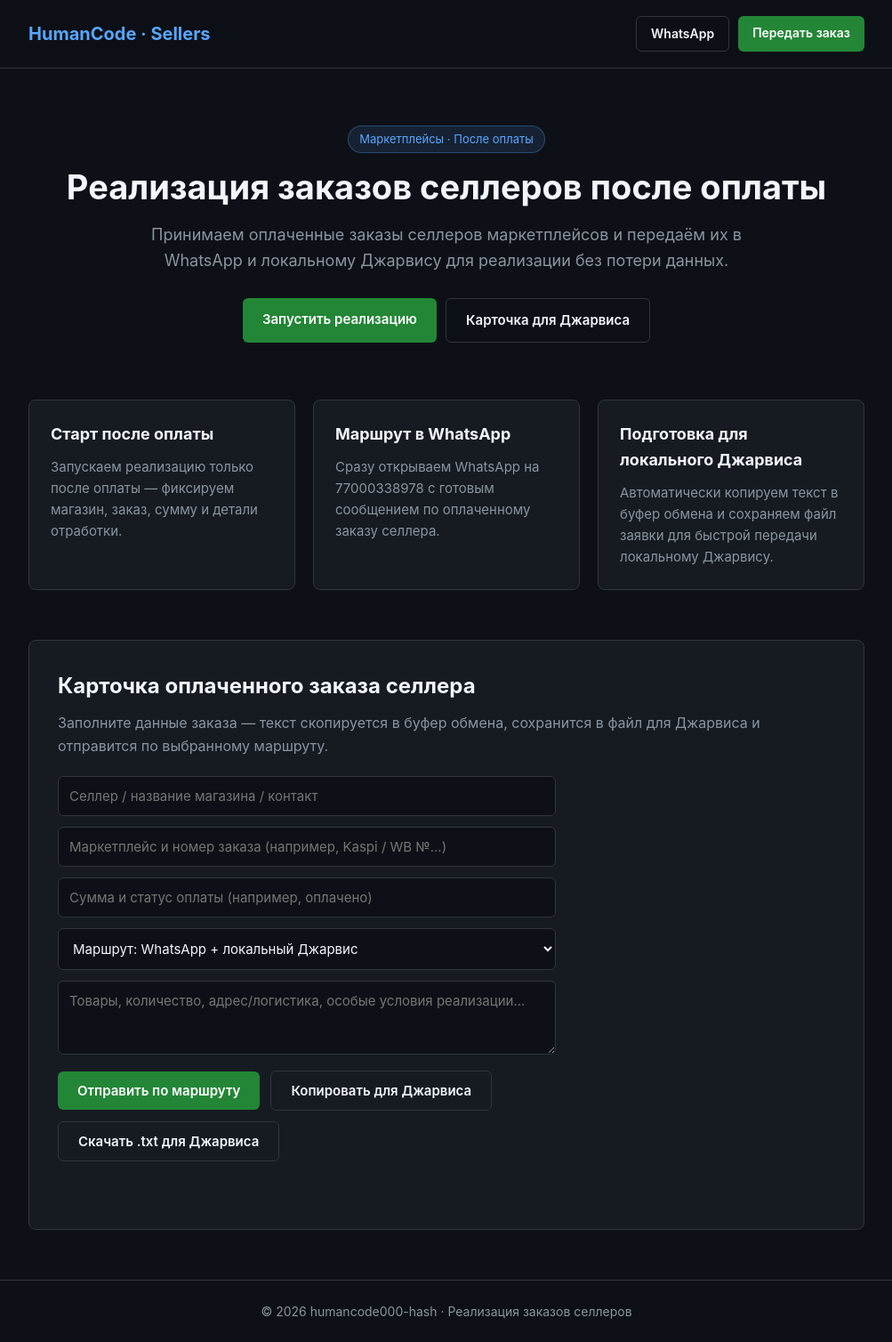
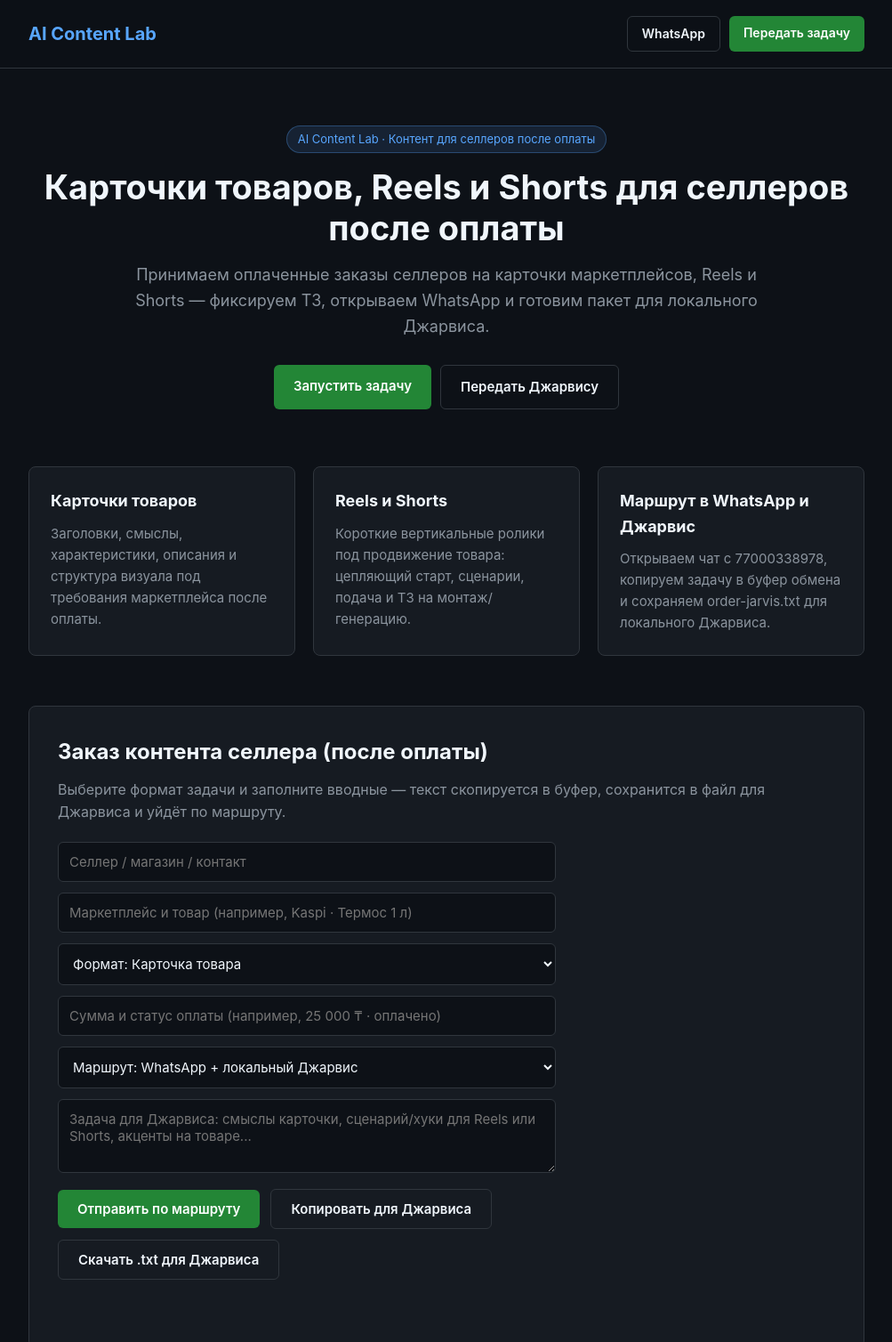
Before and after one commit to humancode000-hash/humancode000-hash.github.io, a plain HTML site: page index.html in a window 1280 px wide. Shown: the top 1508 px of the page at 89% size, without its empty margins (138-1141 px from the left). Drawn offline with Linux system fonts and the light colour scheme.

Commit message:
Update index.html

```diff
--- a/index.html
+++ b/index.html
@@ -3,7 +3,7 @@
 <head>
   <meta charset="UTF-8">
   <meta name="viewport" content="width=device-width, initial-scale=1.0">
-  <title>HumanCode — Реализация заказов селлеров после оплаты</title>
+  <title>AI Content Lab — Карточки товаров, Reels и Shorts после оплаты</title>
   <style>
     * { box-sizing: border-box; margin: 0; padding: 0; font-family: -apple-system, BlinkMacSystemFont, "Segoe UI", Roboto, sans-serif; }
     body { background: #0d1117; color: #f0f6fc; line-height: 1.6; }
@@ -38,53 +38,58 @@
 <body>
   <header>
     <div class="container nav">
-      <a href="#" class="logo">HumanCode · Sellers</a>
+      <a href="#" class="logo">AI Content Lab</a>
       <div class="nav-actions">
         <a id="top-wa" href="https://wa.me/77000338978" target="_blank" class="btn btn-sm btn-outline">WhatsApp</a>
-        <a href="#order" class="btn btn-sm">Передать заказ</a>
+        <a href="#order" class="btn btn-sm">Передать задачу</a>
       </div>
     </div>
   </header>
 
   <main class="container">
     <section class="hero">
-      <div class="badge">Маркетплейсы · После оплаты</div>
-      <h1>Реализация заказов селлеров после оплаты</h1>
-      <p>Принимаем оплаченные заказы селлеров маркетплейсов и передаём их в WhatsApp и локальному Джарвису для реализации без потери данных.</p>
+      <div class="badge">AI Content Lab · Контент для селлеров после оплаты</div>
+      <h1>Карточки товаров, Reels и Shorts для селлеров после оплаты</h1>
+      <p>Принимаем оплаченные заказы селлеров на карточки маркетплейсов, Reels и Shorts — фиксируем ТЗ, открываем WhatsApp и готовим пакет для локального Джарвиса.</p>
       <div class="nav-actions" style="justify-content: center;">
-        <a href="#order" class="btn">Запустить реализацию</a>
-        <a href="#order" class="btn btn-outline">Карточка для Джарвиса</a>
+        <a href="#order" class="btn">Запустить задачу</a>
+        <a href="#order" class="btn btn-outline">Передать Джарвису</a>
       </div>
     </section>
 
     <section class="grid">
       <div class="card">
-        <h2>Старт после оплаты</h2>
-        <p>Запускаем реализацию только после оплаты — фиксируем магазин, заказ, сумму и детали отработки.</p>
+        <h2>Карточки товаров</h2>
+        <p>Заголовки, смыслы, характеристики, описания и структура визуала под требования маркетплейса после оплаты.</p>
       </div>
       <div class="card">
-        <h2>Маршрут в WhatsApp</h2>
-        <p>Сразу открываем WhatsApp на 77000338978 с готовым сообщением по оплаченному заказу селлера.</p>
+        <h2>Reels и Shorts</h2>
+        <p>Короткие вертикальные ролики под продвижение товара: цепляющий старт, сценарии, подача и ТЗ на монтаж/генерацию.</p>
       </div>
       <div class="card">
-        <h2>Подготовка для локального Джарвиса</h2>
-        <p>Автоматически копируем текст в буфер обмена и сохраняем файл заявки для быстрой передачи локальному Джарвису.</p>
+        <h2>Маршрут в WhatsApp и Джарвис</h2>
+        <p>Открываем чат с 77000338978, копируем задачу в буфер обмена и сохраняем order-jarvis.txt для локального Джарвиса.</p>
       </div>
     </section>
 
     <section id="order" class="cta-box">
-      <h2>Карточка оплаченного заказа селлера</h2>
-      <p>Заполните данные заказа — текст скопируется в буфер обмена, сохранится в файл для Джарвиса и отправится по выбранному маршруту.</p>
+      <h2>Заказ контента селлера (после оплаты)</h2>
+      <p>Выберите формат задачи и заполните вводные — текст скопируется в буфер, сохранится в файл для Джарвиса и уйдёт по маршруту.</p>
       <form id="seller-form">
-        <input type="text" id="seller-name" placeholder="Селлер / название магазина / контакт" required>
-        <input type="text" id="mp-order" placeholder="Маркетплейс и номер заказа (например, Kaspi / WB №...)" required>
-        <input type="text" id="paid-amount" placeholder="Сумма и статус оплаты (например, оплачено)" required>
+        <input type="text" id="seller-name" placeholder="Селлер / магазин / контакт" required>
+        <input type="text" id="mp-order" placeholder="Маркетплейс и товар (например, Kaspi · Термос 1 л)" required>
+        <select id="content-type">
+          <option value="Карточка товара">Формат: Карточка товара</option>
+          <option value="Reels / Shorts">Формат: Reels / Shorts</option>
+          <option value="Карточка товара + Reels / Shorts">Формат: Карточка товара + Reels / Shorts</option>
+        </select>
+        <input type="text" id="paid-amount" placeholder="Сумма и статус оплаты (например, 25 000 ₸ · оплачено)" required>
         <select id="route-target">
           <option value="both">Маршрут: WhatsApp + локальный Джарвис</option>
           <option value="whatsapp">Маршрут: только WhatsApp</option>
           <option value="jarvis">Маршрут: только локальный Джарвис</option>
         </select>
-        <textarea id="order-details" rows="3" placeholder="Товары, количество, адрес/логистика, особые условия реализации..." required></textarea>
+        <textarea id="order-details" rows="3" placeholder="Задача для Джарвиса: смыслы карточки, сценарий/хуки для Reels или Shorts, акценты на товаре..." required></textarea>
         <div class="form-buttons">
           <button type="submit" class="btn">Отправить по маршруту</button>
           <button type="button" id="copy-only-btn" class="btn btn-outline">Копировать для Джарвиса</button>
@@ -96,7 +101,7 @@
   </main>
 
   <footer>
-    <div class="container">© 2026 humancode000-hash · Реализация заказов селлеров</div>
+    <div class="container">© 2026 AI Content Lab · Контент для селлеров после оплаты</div>
   </footer>
 
   <script>
@@ -105,17 +110,19 @@
     function buildOrderText() {
       const seller = document.getElementById("seller-name").value.trim() || "—";
       const orderId = document.getElementById("mp-order").value.trim() || "—";
+      const contentType = document.getElementById("content-type").value;
       const paid = document.getElementById("paid-amount").value.trim() || "—";
       const details = document.getElementById("order-details").value.trim() || "—";
       const timestamp = new Date().toLocaleString("ru-RU");
 
       return (
-        `ЗАКАЗ СЕЛЛЕРА (ПОСЛЕ ОПЛАТЫ)\n` +
+        `AI CONTENT LAB — ЗАКАЗ КОНТЕНТА (ПОСЛЕ ОПЛАТЫ)\n` +
         `Время: ${timestamp}\n` +
+        `Формат: ${contentType}\n` +
         `Селлер/контакт: ${seller}\n` +
-        `Маркетплейс и заказ: ${orderId}\n` +
+        `Маркетплейс и товар: ${orderId}\n` +
         `Оплата: ${paid}\n` +
-        `Детали реализации: ${details}`
+        `Задача на реализацию: ${details}`
       );
     }
 
@@ -152,7 +159,7 @@
       const text = buildOrderText();
       copyText(text);
       document.getElementById("route-status").textContent =
-        "Карточка заказа скопирована в буфер обмена — вставьте её (Ctrl+V / Cmd+V) локальному Джарвису.";
+        "Задача скопирована в буфер обмена — вставьте её (Ctrl+V / Cmd+V) локальному Джарвису.";
     });
 
     document.getElementById("download-txt-btn").addEventListener("click", function() {
@@ -174,10 +181,10 @@
 
       if (target === "whatsapp") {
         window.open(waUrl, "_blank");
-        statusEl.textContent = "Открыт WhatsApp (77000338978) с карточкой заказа. Текст также скопирован в буфер обмена.";
+        statusEl.textContent = "Открыт WhatsApp (77000338978) с задачей. Текст также скопирован в буфер обмена.";
       } else if (target === "jarvis") {
         downloadOrderFile(plainText);
-        statusEl.textContent = "Текст скопирован в буфер обмена и сохранён файл order-jarvis.txt для локального Джарвиса.";
+        statusEl.textContent = "Текст скопирован в буфер и сохранён файл order-jarvis.txt для локального Джарвиса.";
       } else {
         downloadOrderFile(plainText);
         window.open(waUrl, "_blank");
```
